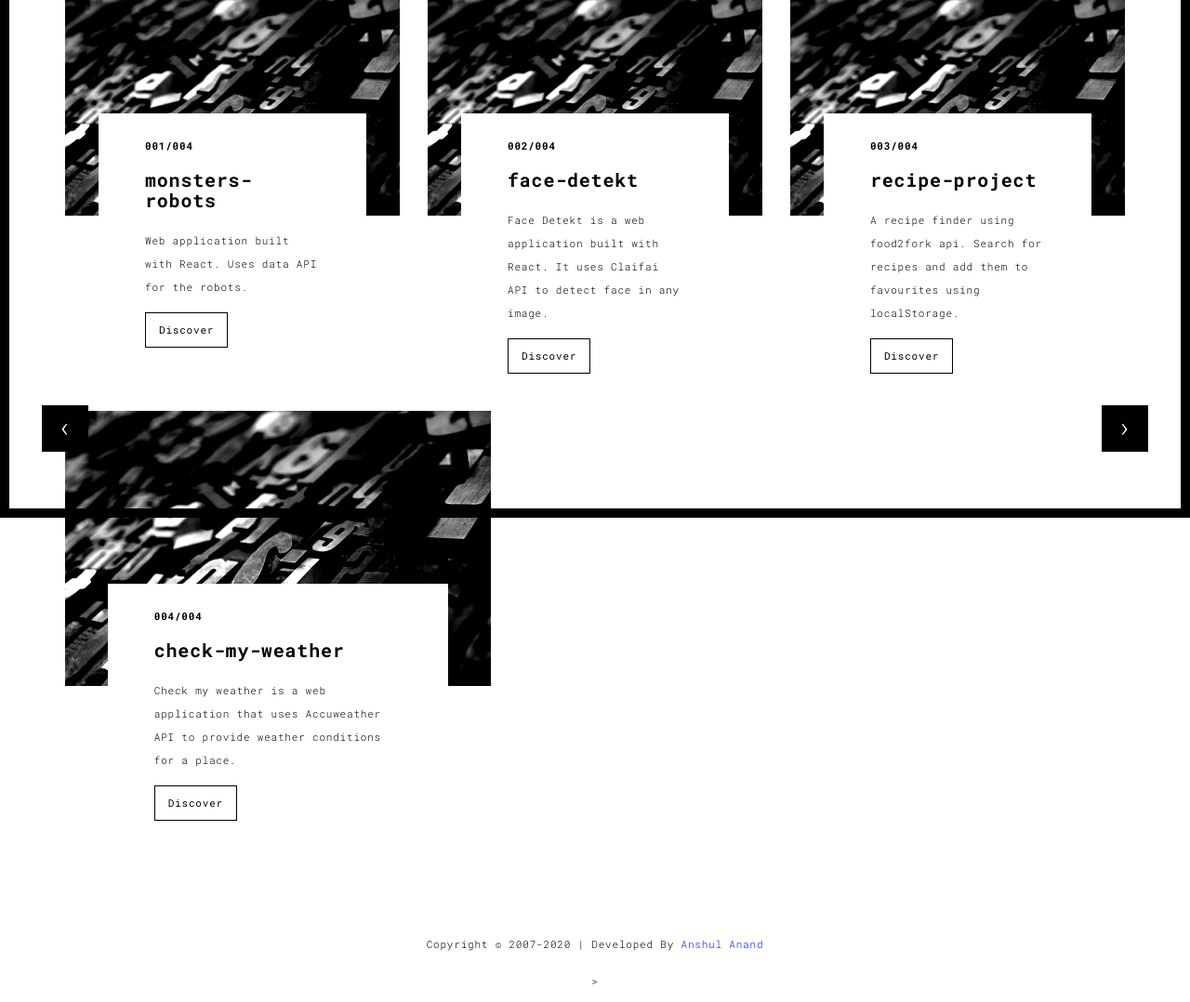
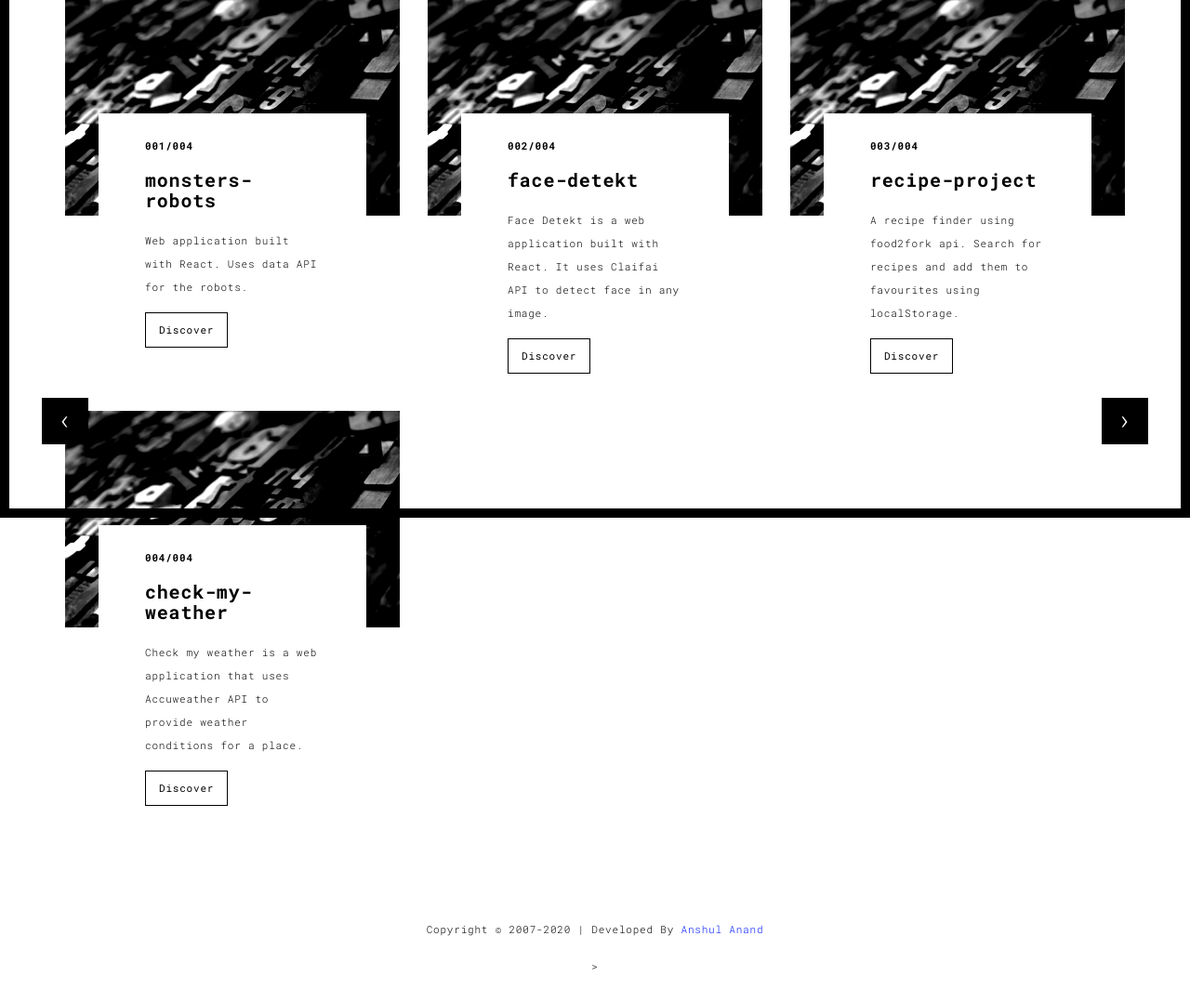
Before and after one commit to aa-glitch/myPortfolio, a Flask app: page /works.html in a window 1280 px wide. Shown: the part 243-1321 px from the top of the page at 93% size. After the commit the page ends 1286 px from the top, so only its background shows below. Run offline with Flask 2, Linux system fonts and the light colour scheme; some libraries are stand-ins or nearby versions.

Commit message:
minor size setting

```diff
--- a/templates/works.html
+++ b/templates/works.html
@@ -102,7 +102,7 @@
                       </div>
                     </div>
 
-                    <div class="col-sm-5">
+                    <div class="col-sm-4">
                       <a href="https://check-my-weather.herokuapp.com/" title="" class="black-image-project-hover">
                         <img src="./static/assets/images/work03-hover.jpg" alt="" class="img-responsive">
                       </a>
```
